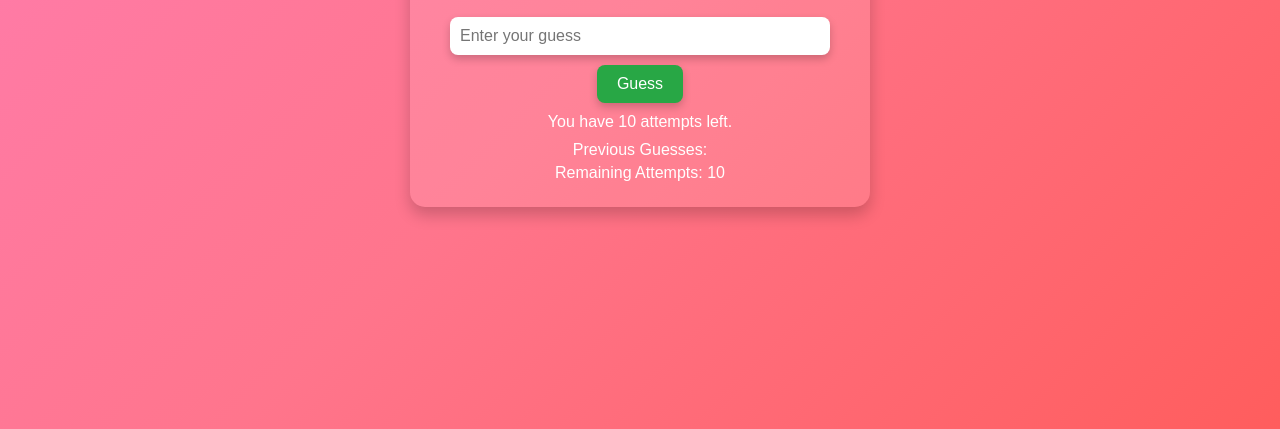
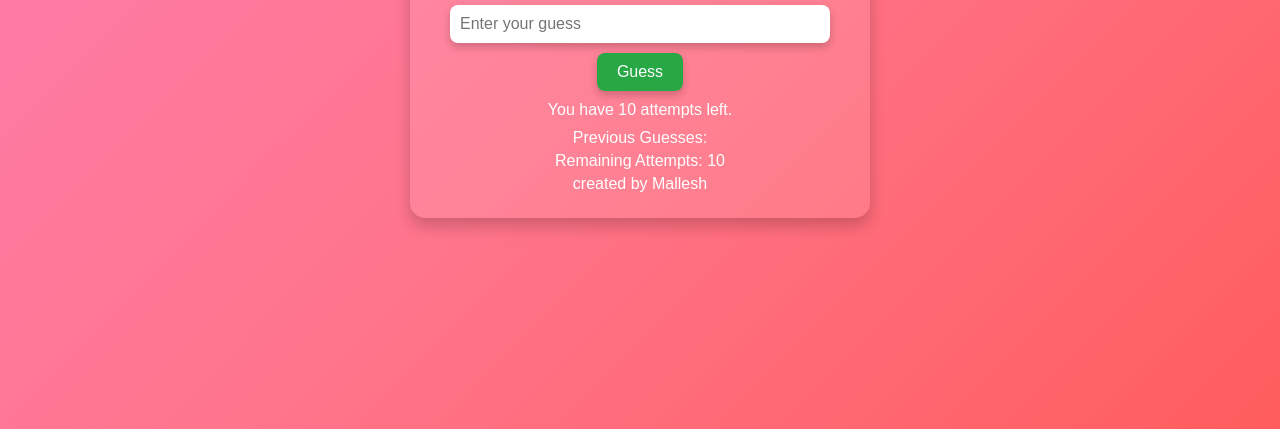
Before and after one commit to 221p/mallesh.github.io, a plain HTML site: page index.html in a window 1280 px wide. Shown: the part 371-800 px from the top of the page. Drawn offline with Linux system fonts and the light colour scheme.

Commit message:
Update index.html

```diff
--- a/index.html
+++ b/index.html
@@ -18,6 +18,7 @@
         <div class="status">
             <p>Previous Guesses: <span id="guesses"></span></p>
             <p>Remaining Attempts: <span id="attempts">10</span></p>
+            <p>created by Mallesh</p>
         </div>
         <button id="restart-btn" class="hidden">Restart Game</button>
     </div>
```
